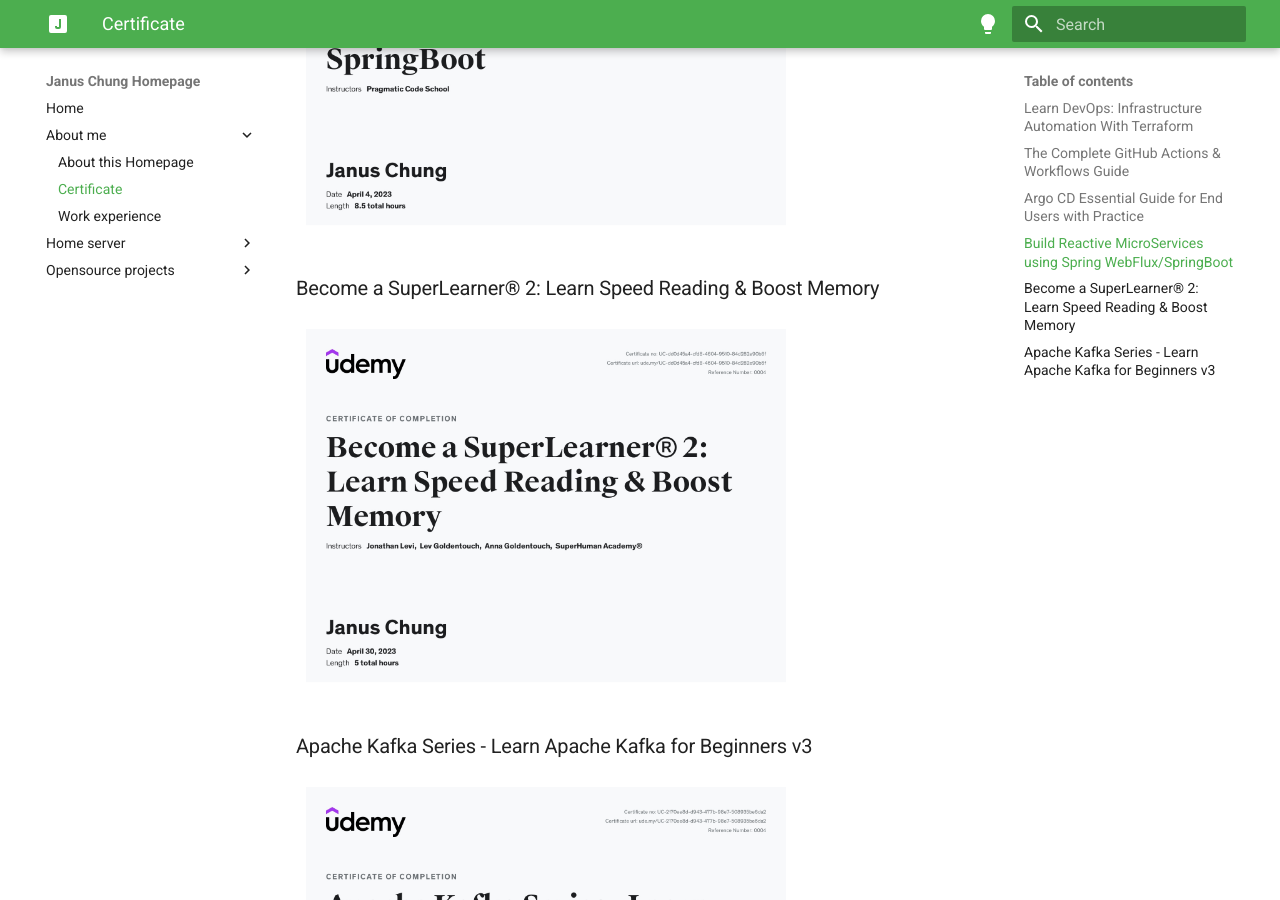
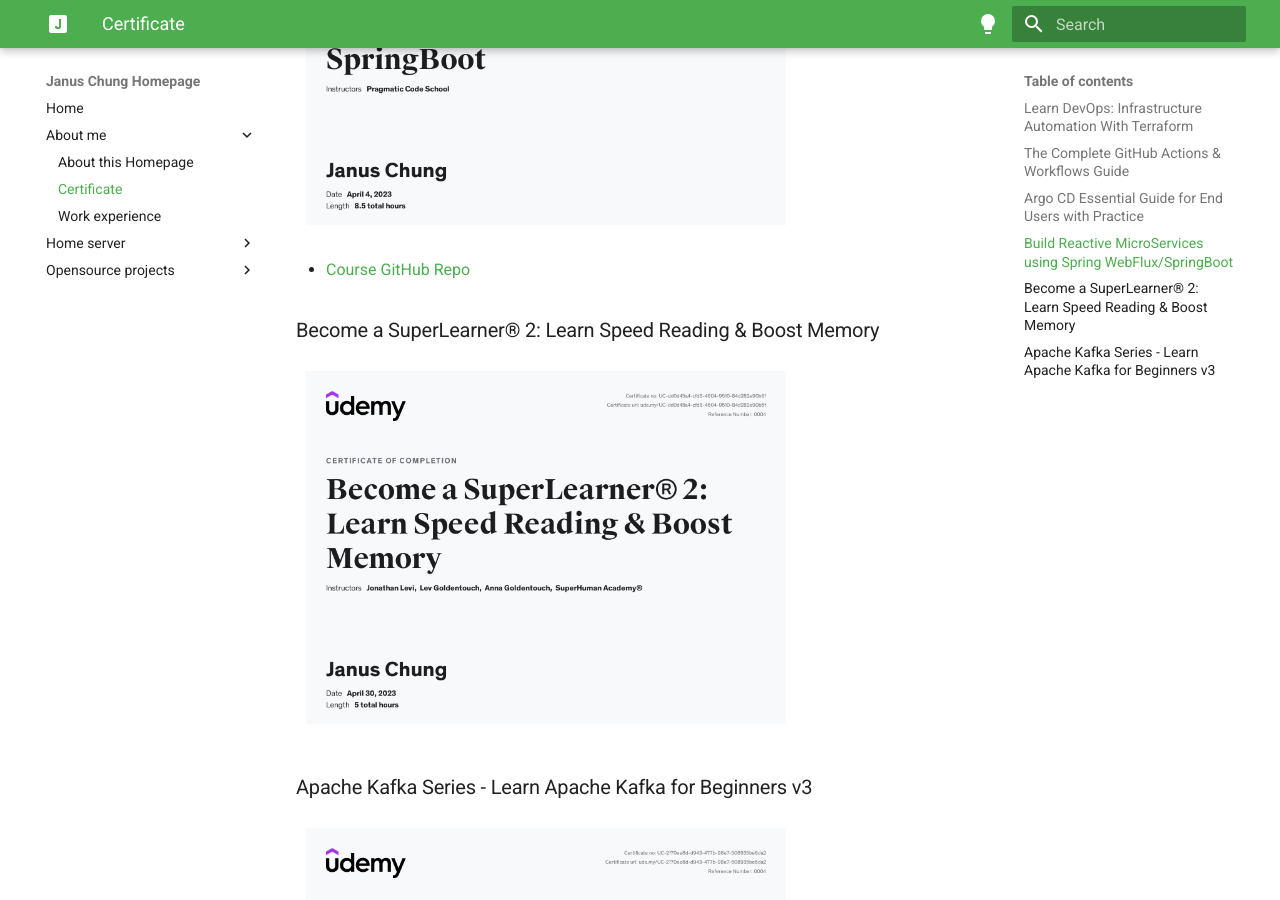
Before and after one commit to januschung/januschung.github.io, an MkDocs documentation site: the page built from docs/about-me/certificate.md, in a window 1280 px wide and 900 px high, scrolled down 2029 px. Built offline with MkDocs 1.6.1 and Material for MkDocs 9.7.7, drawn with Linux system fonts in a browser that asks for light colours.

Commit message:
certificate update

```diff
--- a/docs/about-me/certificate.md
+++ b/docs/about-me/certificate.md
@@ -18,9 +18,11 @@
 - [ArgoCD GitHub Repo](https://github.com/argoproj/argo-cd/)
 - [Example App](https://github.com/mabusaa/argocd-example-apps)
 
-
 ### Build Reactive MicroServices using Spring WebFlux/SpringBoot
 ![terraform cert](../assets/about-me/certificate/reactive-spring.jpeg){ width="500" }
+
+- [Course GitHub Repo](https://github.com/dilipsundarraj1/reactive-spring-webflux/tree/final)
+
 
 ### Become a SuperLearner® 2: Learn Speed Reading & Boost Memory
 ![terraform cert](../assets/about-me/certificate/super-learner.jpeg){ width="500" }
```
